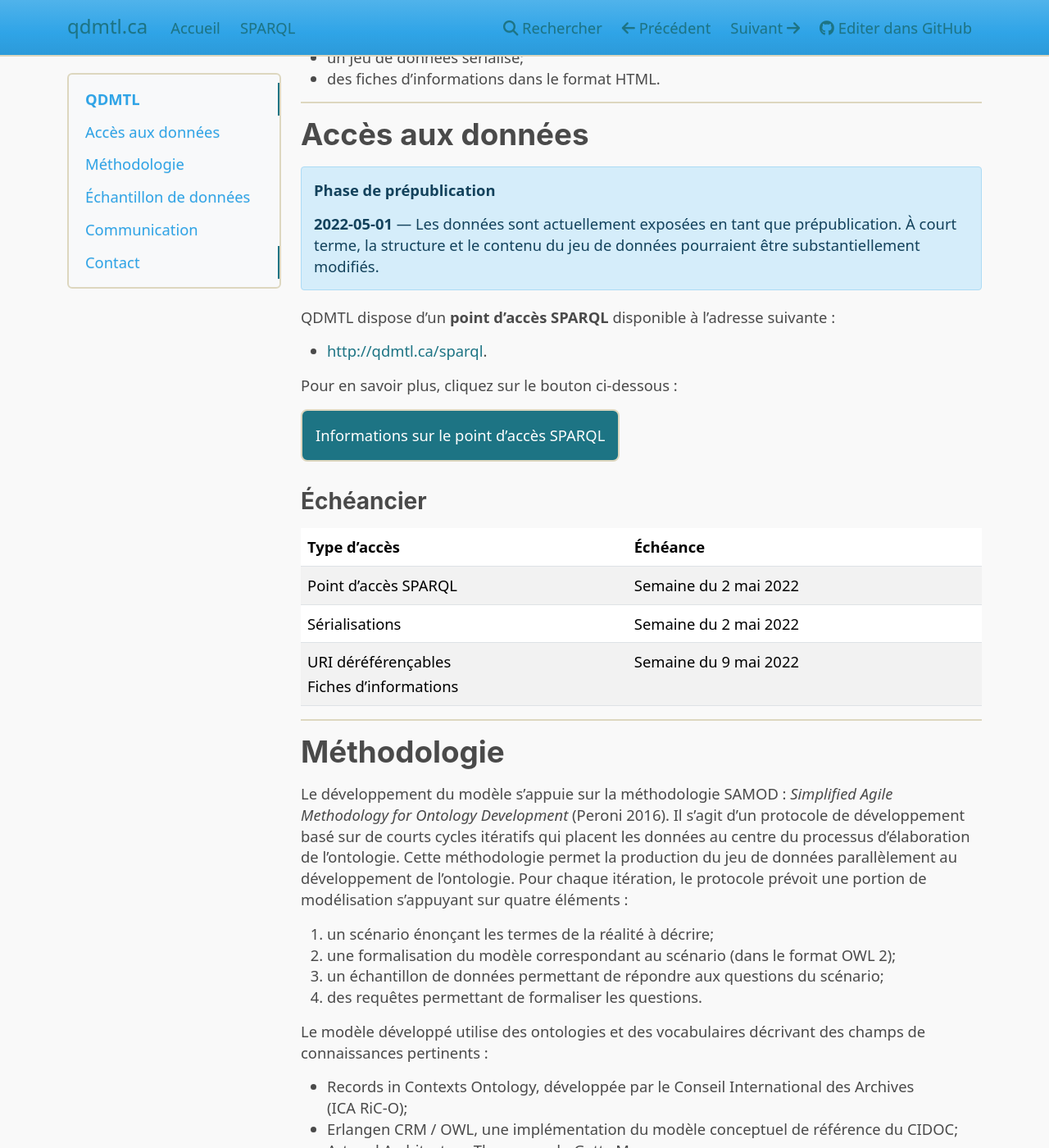
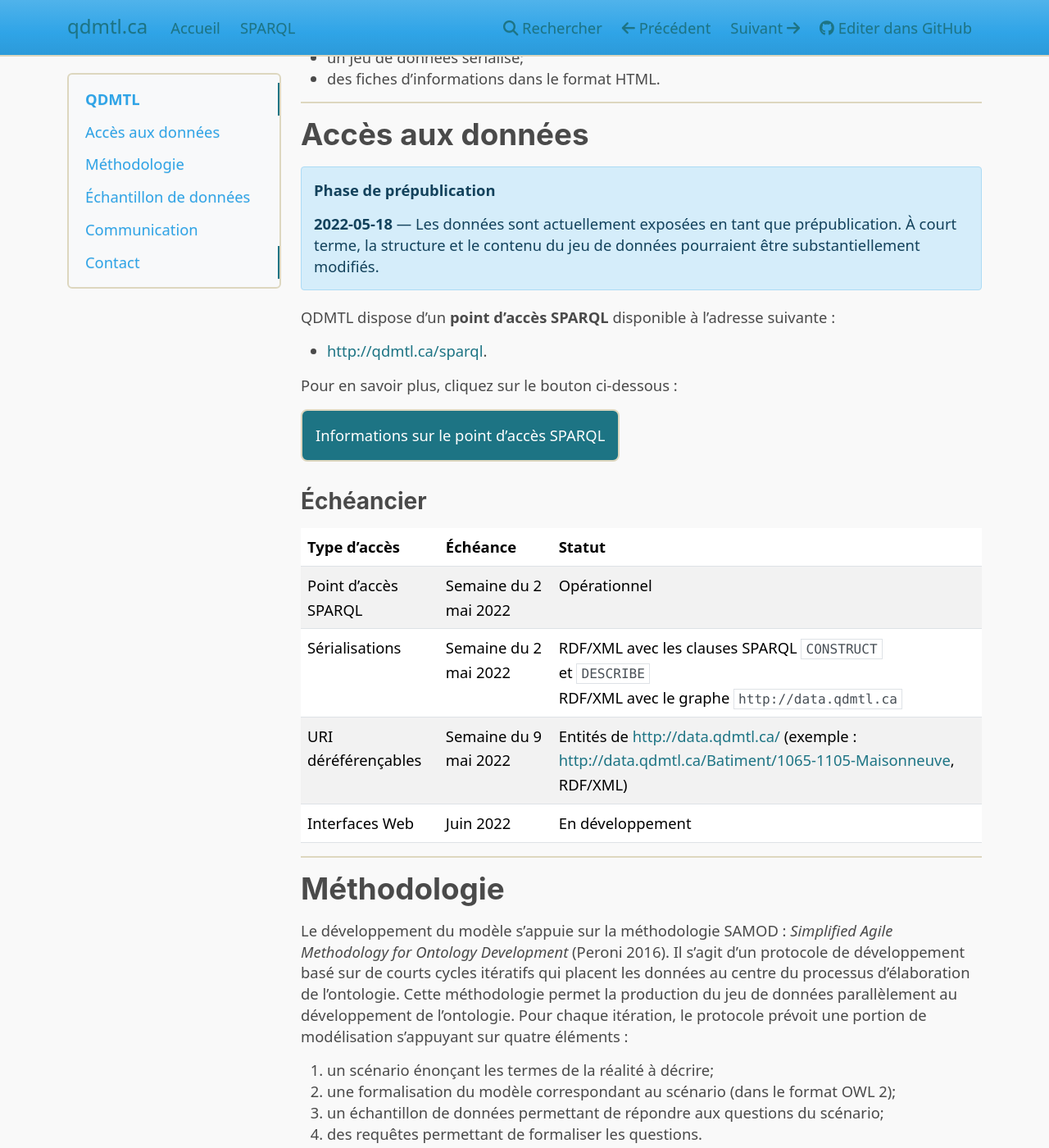
Before and after one commit to qdmtl/qdmtl-www, an MkDocs documentation site: the page built from docs/index.md, in a window 1280 px wide and 1400 px high, scrolled down 574 px. Shown: the whole window at 82% size. Built offline with MkDocs 1.6.1, drawn with Linux system fonts in a browser that asks for light colours; nearby versions of some CDN libraries.

Commit message:
Échéancier d'accès aux données : mise à jour

```diff
--- a/docs/index.md
+++ b/docs/index.md
@@ -24,7 +24,7 @@ La modélisation s’appuie sur deux axes descriptifs alimentés par des sources
 ## Accès aux données
 
 !!! note "Phase de prépublication"
-    **2022-05-01** — Les données sont actuellement exposées en tant que prépublication. À court terme, la structure et le contenu du jeu de données pourraient être substantiellement modifiés.
+    **2022-05-18** — Les données sont actuellement exposées en tant que prépublication. À court terme, la structure et le contenu du jeu de données pourraient être substantiellement modifiés.
 
 QDMTL dispose d’un **point d’accès SPARQL** disponible à l’adresse suivante :
 
@@ -36,11 +36,12 @@ Pour en savoir plus, cliquez sur le bouton ci-dessous :
 
 ### Échéancier
 
-| Type d’accès | Échéance |
-|---|---|
-| Point d’accès SPARQL | Semaine du 2 mai 2022 |
-| Sérialisations | Semaine du 2 mai 2022 |
-| URI déréférençables<br/>Fiches d’informations | Semaine du 9 mai 2022 |
+| Type d’accès | Échéance | Statut |
+| --- | --- | --- |
+| Point d’accès SPARQL | Semaine du 2 mai 2022 | Opérationnel |
+| Sérialisations | Semaine du 2 mai 2022 | RDF/XML avec les clauses SPARQL `CONSTRUCT` et `DESCRIBE`<br/>RDF/XML avec le graphe `http://data.qdmtl.ca`
+| URI déréférençables | Semaine du 9 mai 2022 | Entités de [http://data.qdmtl.ca/](http://data.qdmtl.ca/) (exemple : [http://data.qdmtl.ca/Batiment/1065-1105-Maisonneuve](http://data.qdmtl.ca/Batiment/1065-1105-Maisonneuve), RDF/XML) |
+| Interfaces Web | Juin 2022 | En développement |
 
 ## Méthodologie
 
```
